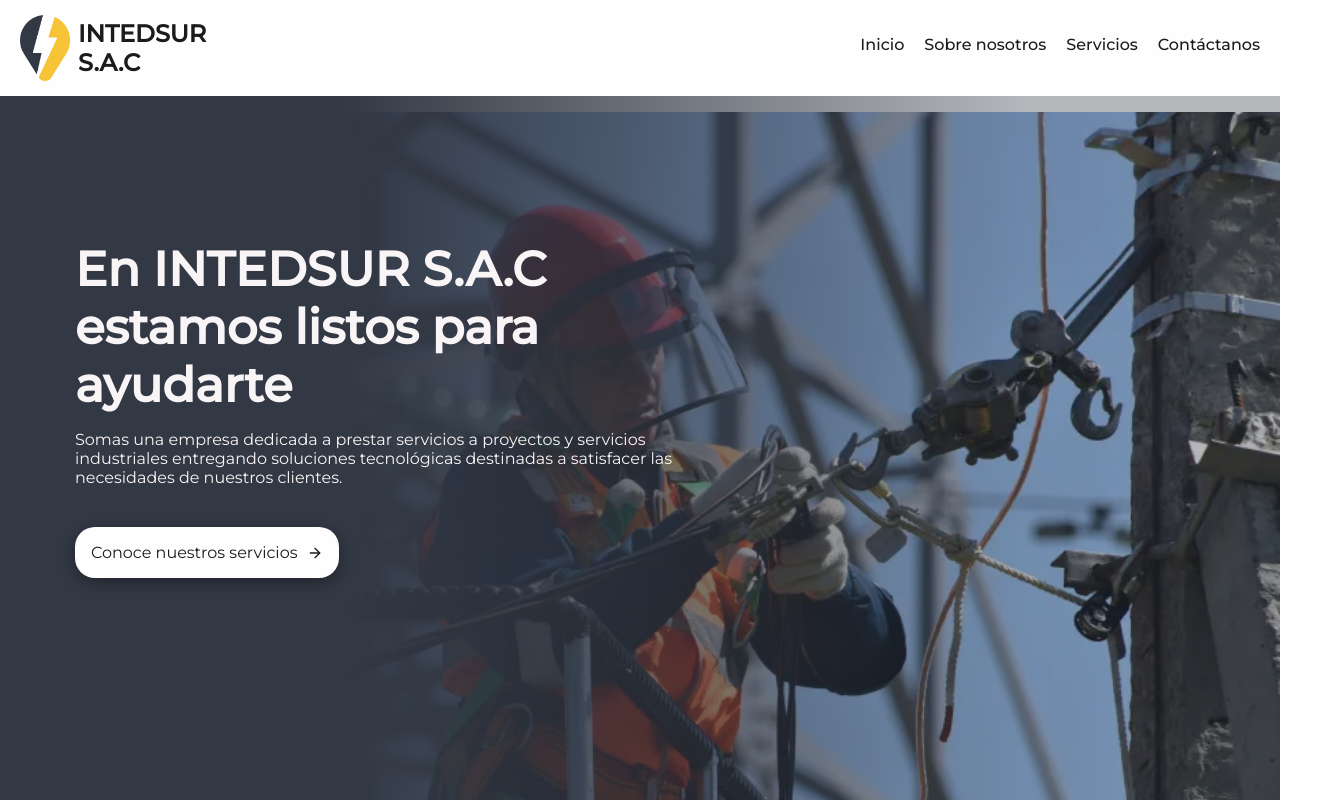
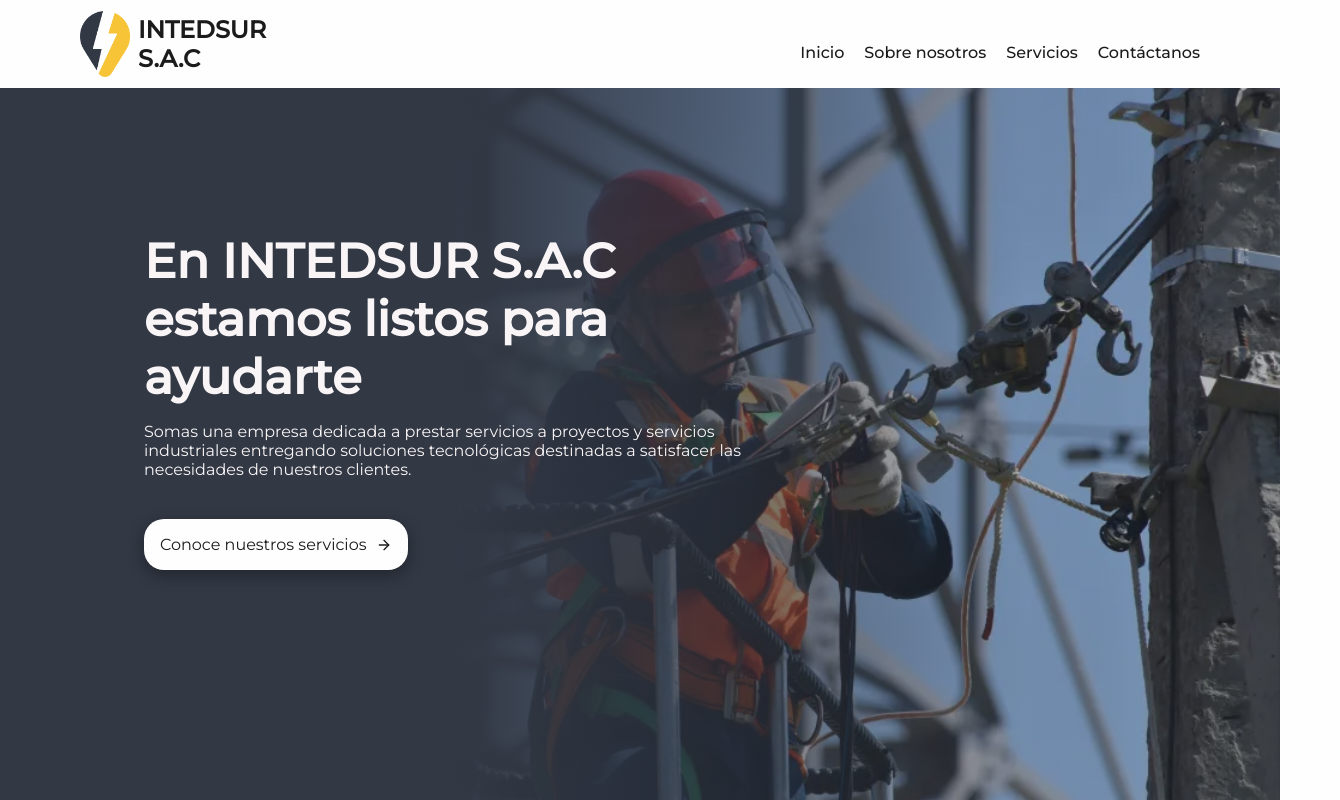
Before and after one commit to cereceda1991/intedsur, a React (Vite) app: page / in a window 1280 px wide. Shown: the top 800 px of the page, 1340 px wide, since content can reach past the window. Built offline with nearby package versions, Linux system fonts and the light colour scheme.

Commit message:
feat: add new design

```diff
--- a/src/Pages/Home/Home.css
+++ b/src/Pages/Home/Home.css
@@ -1,28 +1,30 @@
-.home-container {
-    background: linear-gradient(90.23deg, #323844 26.42%, rgba(50, 56, 68, 0.36) 80.04%), url('../../assets/background.webp');
-    background-position: right;
-    background-size: contain;
+.home_container {
+    background: linear-gradient(90.23deg, #323844 5.42%, rgba(50, 56, 68, 0.36) 80%), url('../../assets/background.webp');
+    background-position: center;
+    background-size: cover;
     background-repeat: no-repeat;
+    color: var(--text-secondary);
     min-height: 100vh;
-    color: var(--text-secondary);
-    padding-left: 1rem;
-    padding-top: 2rem;
 }
 
-.home-container h1 {
-    font-size: 1.5rem;
-    max-width: 31.25rem;
+.info_home {
+    padding:8rem 3rem;
+}
+
+.info_home h1 {
+    font-size: 1.2rem;
+    max-width: 500px;
     font-weight: 700;
     margin: 0;
 }
 
-.home-container p {
+.info_home p {
     font-size: 1rem;
-    max-width: 37.5rem;
+    max-width: 500px;
     margin-bottom: 1.875rem;
 }
 
-.home-container button {
+.info_home button {
     margin-top: 2.5rem;
     display: flex;
     justify-content: center;
@@ -40,19 +42,27 @@
 }
 
 @media screen and (min-width: 768px) {
-
-    .home-container {
-        padding-left: 4.6875rem;
-        padding-top: 9rem;
+    .home_container{
+        background: linear-gradient(90.23deg, #323844 35.42%, rgba(50, 56, 68, 0.36) 80%), url('../../assets/background.webp');
+        background-position: right;
         max-width: 135rem;
+        background-size: contain;
         margin: auto;
     }
 
-    .home-container h1 {
+    .info_home{
+        padding:144px;
+    }
+
+    .info_home h1 {
         font-size: 3rem;
     }
 
-    .home-container button {
+    .info_home p {
+        max-width: 37.5rem;
+    }
+
+    .info_home button {
         font-size: 1rem;
     }
 }
--- a/src/Pages/Home/Home.jsx
+++ b/src/Pages/Home/Home.jsx
@@ -19,7 +19,8 @@
 
   return (
     <>
-      <div className="home-container">
+      <div className="home_container">
+        <section className='info_home'>
         <h1>En INTEDSUR S.A.C</h1>
         <h1> estamos listos para ayudarte</h1>
         <p>
@@ -27,7 +28,8 @@
         </p>
         <button onClick={scrollToServices}>
         Conoce nuestros servicios <FiArrowRight />
-        </button>
+          </button>
+          </section>
       </div>
       <div ref={servicesRef}>
       <OurServices />
@@ -38,7 +40,7 @@
       <Team />
       <WorkWithUsSection />
       <Testimonials />
-      <ContactUs />
+      {/* <ContactUs /> */}
       <ContactCards/>
     </>
   );
--- a/src/components/Navbar/Navbar.css
+++ b/src/components/Navbar/Navbar.css
@@ -2,10 +2,10 @@
     display: flex;
     justify-content: space-between;
     align-items: center;
-    background-color:var(--background-color);
-    color: var( --text-color);
-    padding: 20px;
+    background-color: var(--background-color);
+    color: var(--text-color);
     height: 56px;
+    padding: 16px 80px;
 }
 
 .logo {
@@ -16,6 +16,7 @@
 
 .menu {
     display: flex;
+    padding-top: 24px;
 }
 
 .menu a {
@@ -67,6 +68,10 @@
 
 /* Media Query para hacer el menú responsive */
 @media screen and (max-width: 768px) {
+    .navbar {
+        padding: 16px;
+    }
+
     .menu {
         display: none;
         flex-direction: column;
```
